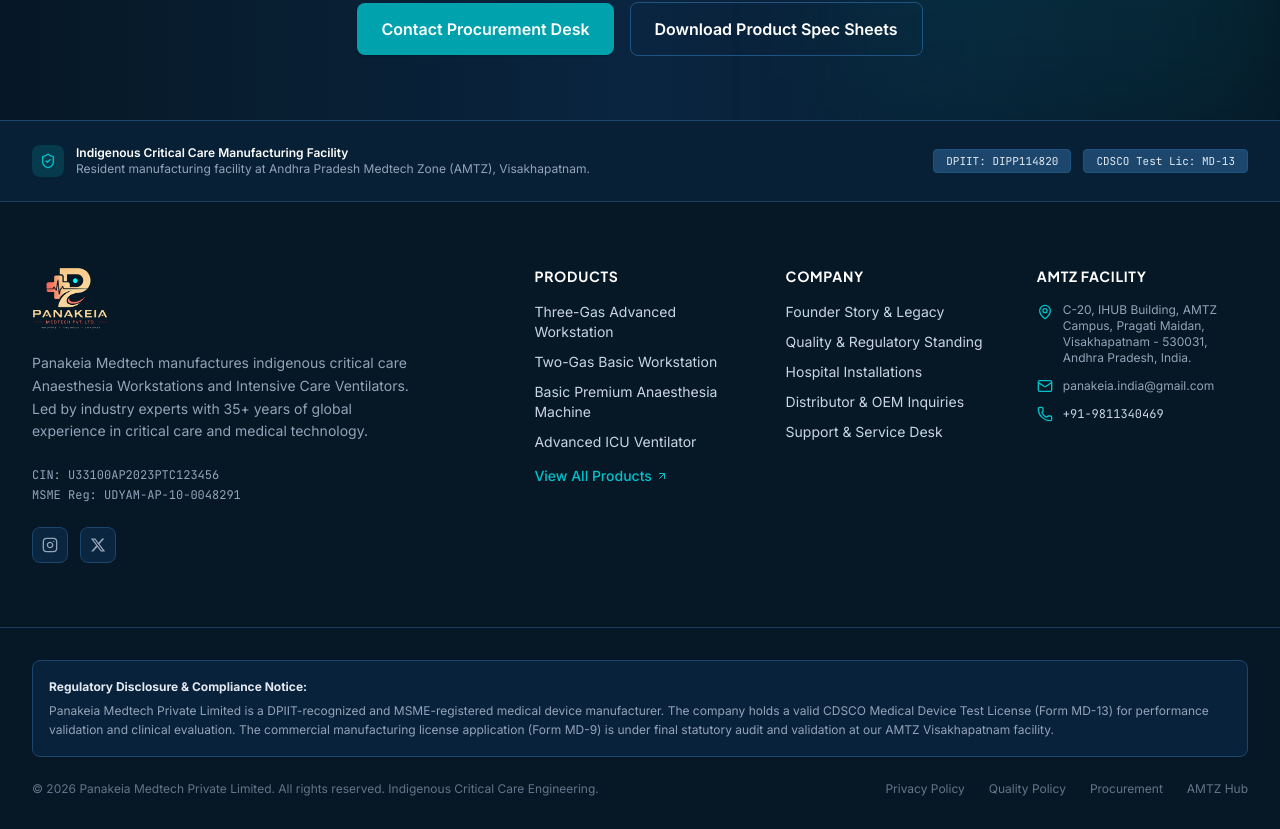
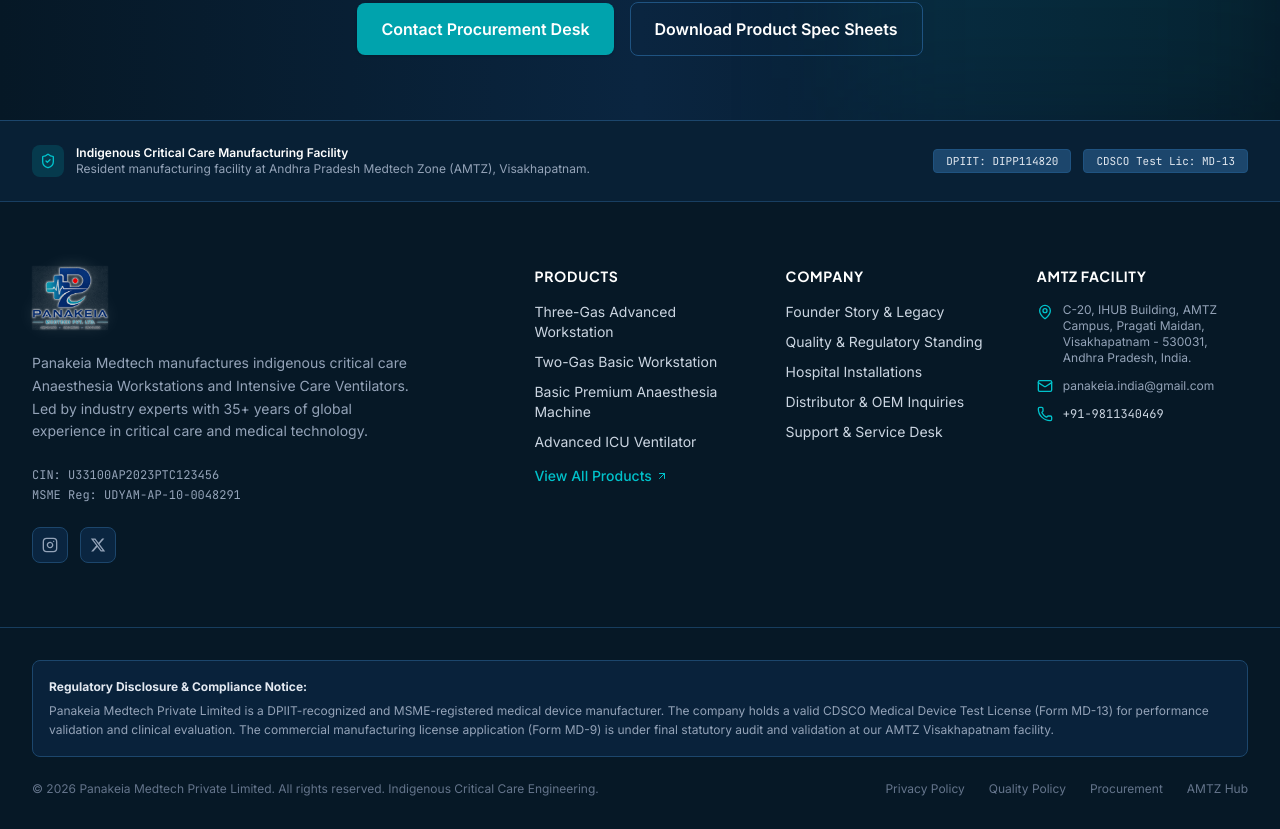
Before and after one commit to affanraza84/Panakeia, a Next.js app: page / in a window 1280 px wide. Shown: the part 7056-7885 px from the top of the page. Built offline with nearby package versions, Linux system fonts and the light colour scheme; no server answers; the database is empty.

Commit message:
feat: use original-colored transparent logo in footer with subtle edge illumination for high visibility

```diff
--- a/src/components/layout/Footer.tsx
+++ b/src/components/layout/Footer.tsx
@@ -53,13 +53,13 @@
             <Link href="/" className="inline-block group focus:outline-none" aria-label="Panakeia Medtech Home">
               <div className="relative h-14 sm:h-16 w-[130px] sm:w-[155px] transition-transform group-hover:scale-[1.02]">
                 <Image
-                  src="/image/logo.jpeg"
+                  src="/image/logo-transparent.png"
                   alt="PANAKEIA MEDTECH PVT. LTD."
                   fill
                   quality={100}
                   unoptimized
                   sizes="155px"
-                  className="object-contain object-left invert mix-blend-screen brightness-110"
+                  className="object-contain object-left [filter:drop-shadow(0_0_1.2px_rgba(255,255,255,0.95))_drop-shadow(0_0_8px_rgba(255,255,255,0.2))]"
                 />
               </div>
             </Link>
```
Also changed, not shown: public/image/logo-transparent.png (added).
